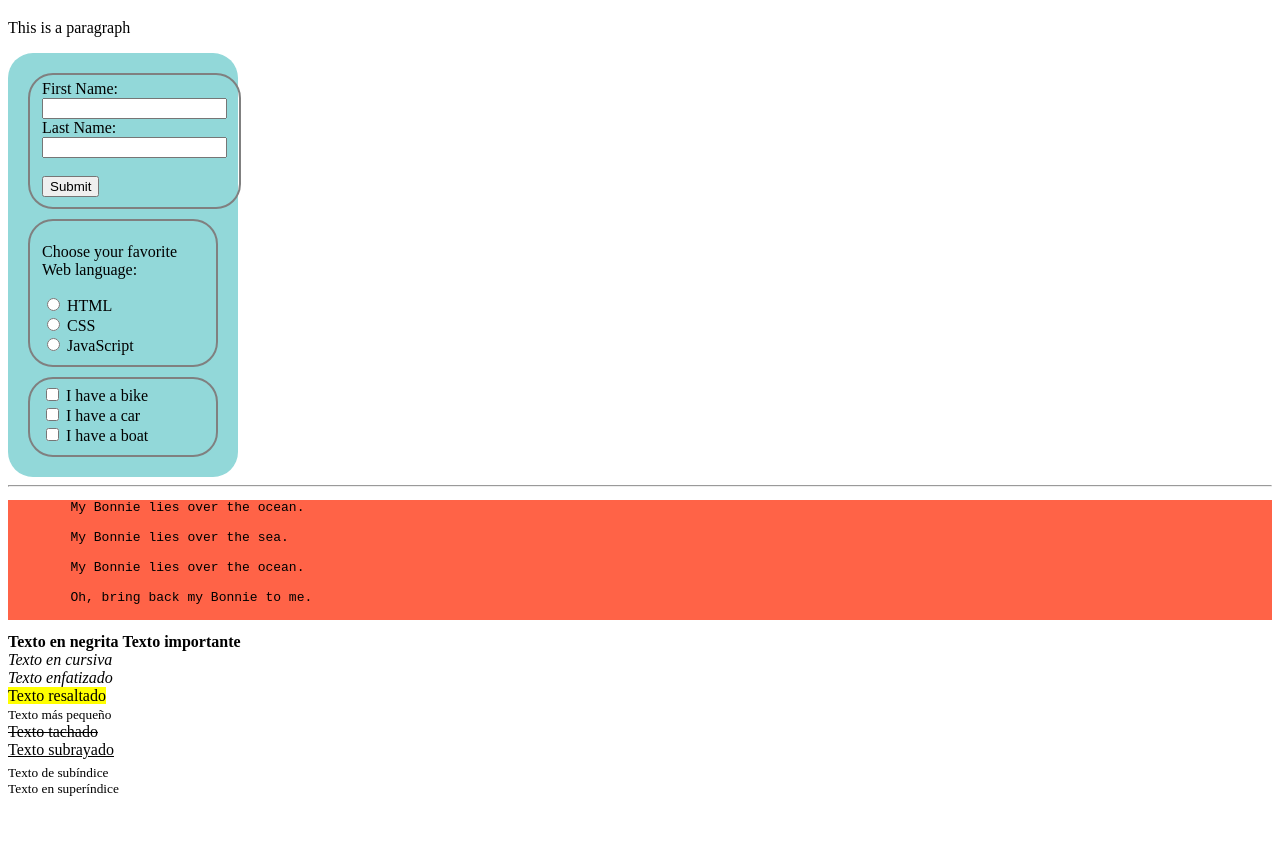
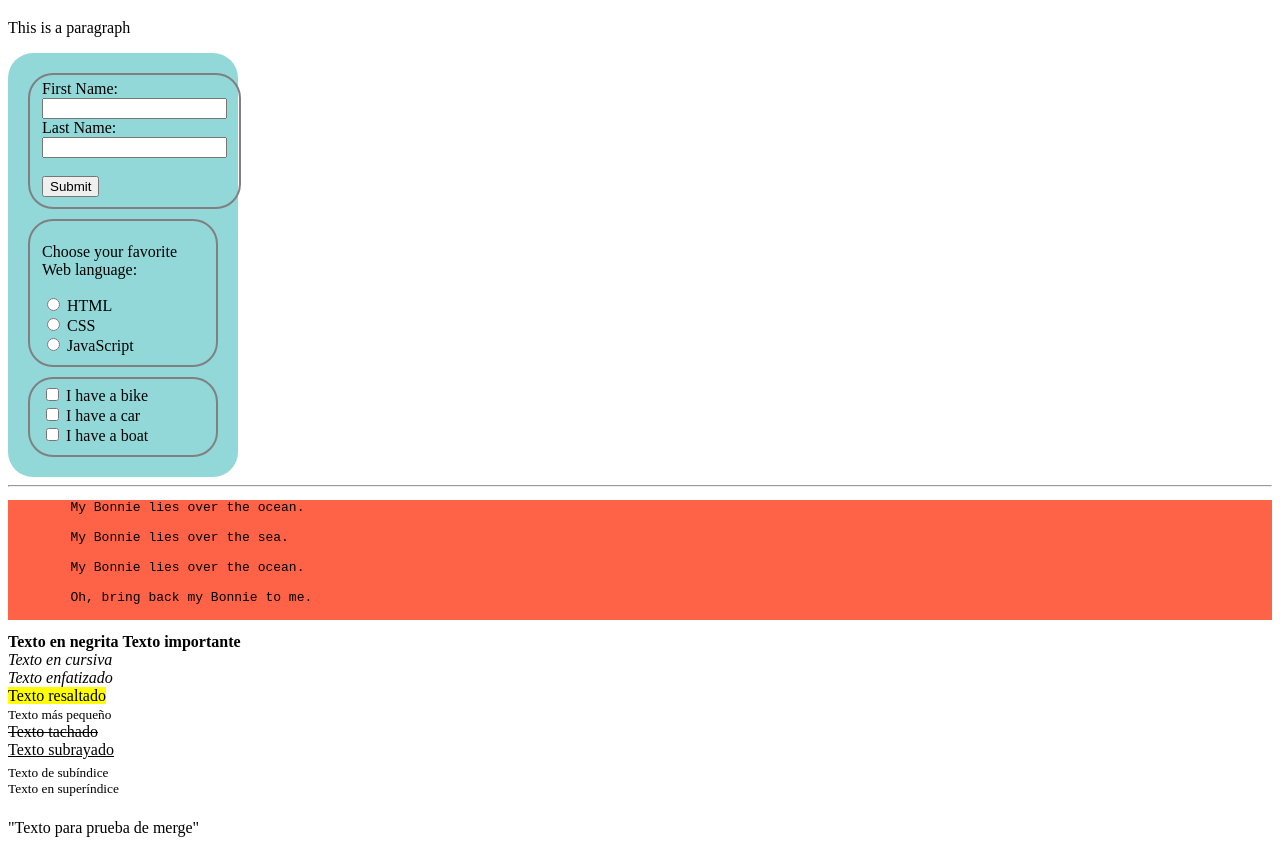
Before and after one commit to SantiMancera98/hello-world, a plain HTML site: page index.html in a window 1280 px wide. Shown: the part 61-914 px from the top of the page. Before the commit the page ends 872 px from the top, so only its background shows below. Drawn offline with Linux system fonts and the light colour scheme.

Commit message:
Update index.html modificated and image added

```diff
--- a/index.html
+++ b/index.html
@@ -59,5 +59,6 @@
       <sub>Texto de subíndice</sub><br>
       <sup>Texto en superíndice</sup><br>
       <bdo dir=""></bdo>
+      <p>"Texto para prueba de merge"</p>
 </body>
 </html>
```
Also changed, not shown: Yo.jpeg (added).
